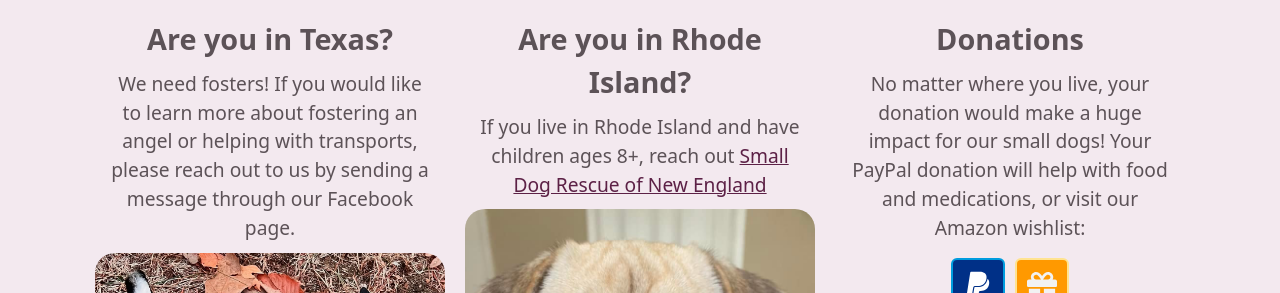
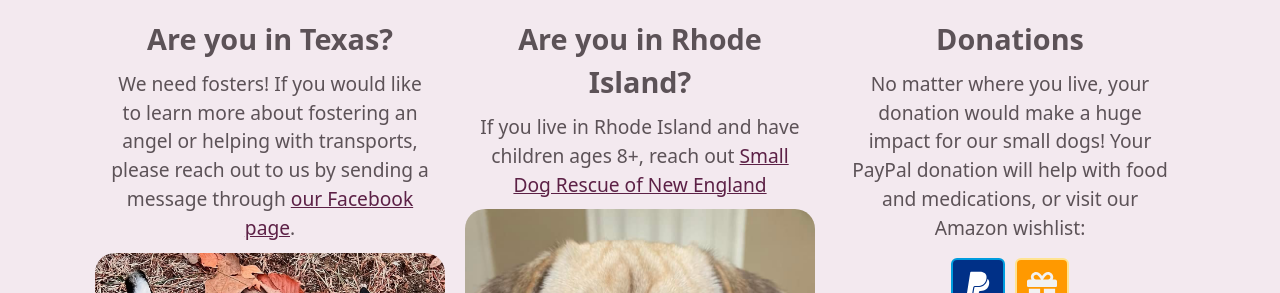
Before and after one commit to HART-org/website, a React (Vite) app: page /help in a window 1280 px wide. Shown: the part 173-466 px from the top of the page. Built offline with nearby package versions, Linux system fonts and the light colour scheme.

Commit message:
Adding link to facebook page in Texas section of help.

```diff
--- a/src/components/Help/HelpPage.tsx
+++ b/src/components/Help/HelpPage.tsx
@@ -15,7 +15,7 @@ const HelpPage = () => {
                 <Row className="help-page-row justify-content-center flex-column flex-md-row align-items-start" style={{ gap: '20px' }}>
                     <Col className="text-center">
                         <p className='content-title'>Are you in Texas?</p>
-                        <p className='content-text'>We need fosters! If you would like to learn more about fostering an angel or helping with transports, please reach out to us by sending a message through our Facebook page.</p>
+                        <p className='content-text'>We need fosters! If you would like to learn more about fostering an angel or helping with transports, please reach out to us by sending a message through <a href='https://www.facebook.com/homelessangelsrescueteam'>our Facebook page</a>.</p>
                         <img className='help-img' src={foster_img} alt="Foster Request" />
                     </Col>
                     <Col className="text-center">
```
